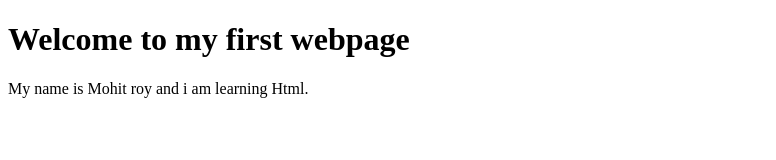
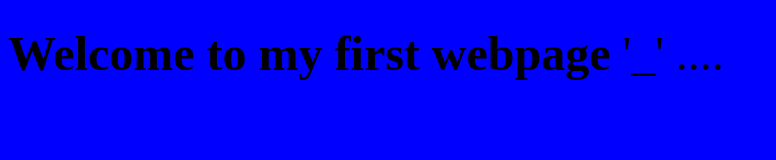
Before and after one commit to CodeSlashofficial/Mohit-s-Website, a plain HTML site: page index.html in a window 1280 px wide. Shown: the whole page, without its empty margins (0-776 px from the left). Drawn offline with Linux system fonts and the light colour scheme.

Commit message:
gave look vr 1

```diff
--- a/index.html
+++ b/index.html
@@ -1,17 +1,18 @@
-<!DOCTYPE html>
-<html lang="en">
+
+
 <head>
-    <meta charset="UTF-8">
-    <meta http-equiv="X-UA-Compatible" content="IE=edge">
-    <meta name="viewport" content="width=device-width, initial-scale=1.0">
-    <title>first webpage</title>
+
+    <title>webpage</title>
 </head>
-<body>
-    <h1>
-        Welcome to my first webpage
-    </h1>
-    <p>
-        My name is Mohit roy and i am learning Html.
-    </p>
+<body bgcolor="blue" text="black">
+    <br>
+    <font size = "7" color = " black" > <b> Welcome to my first webpage </b> '_' ....</font>
+
+
+
+
+
+
+
 </body>
 </html>
```
